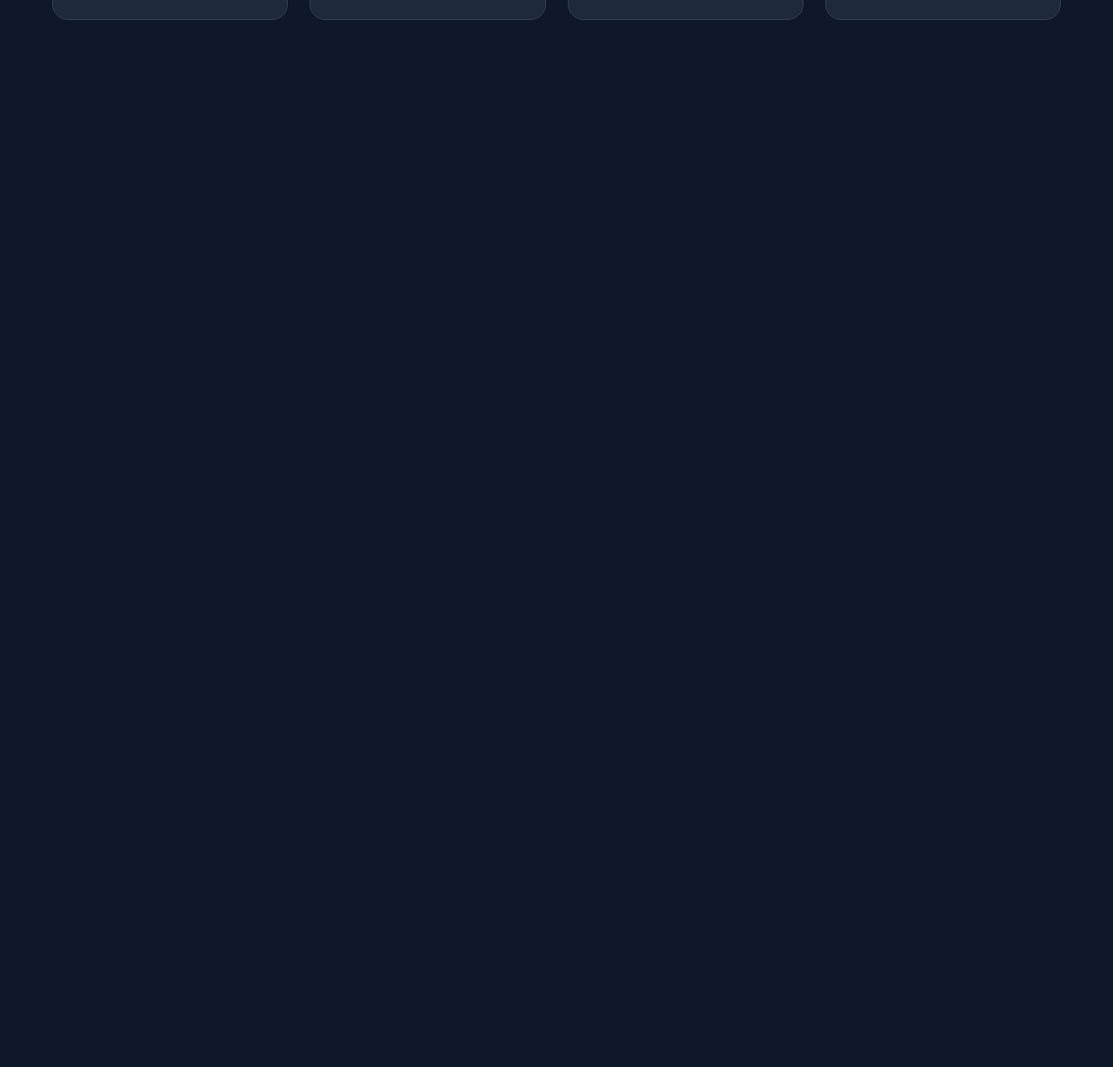
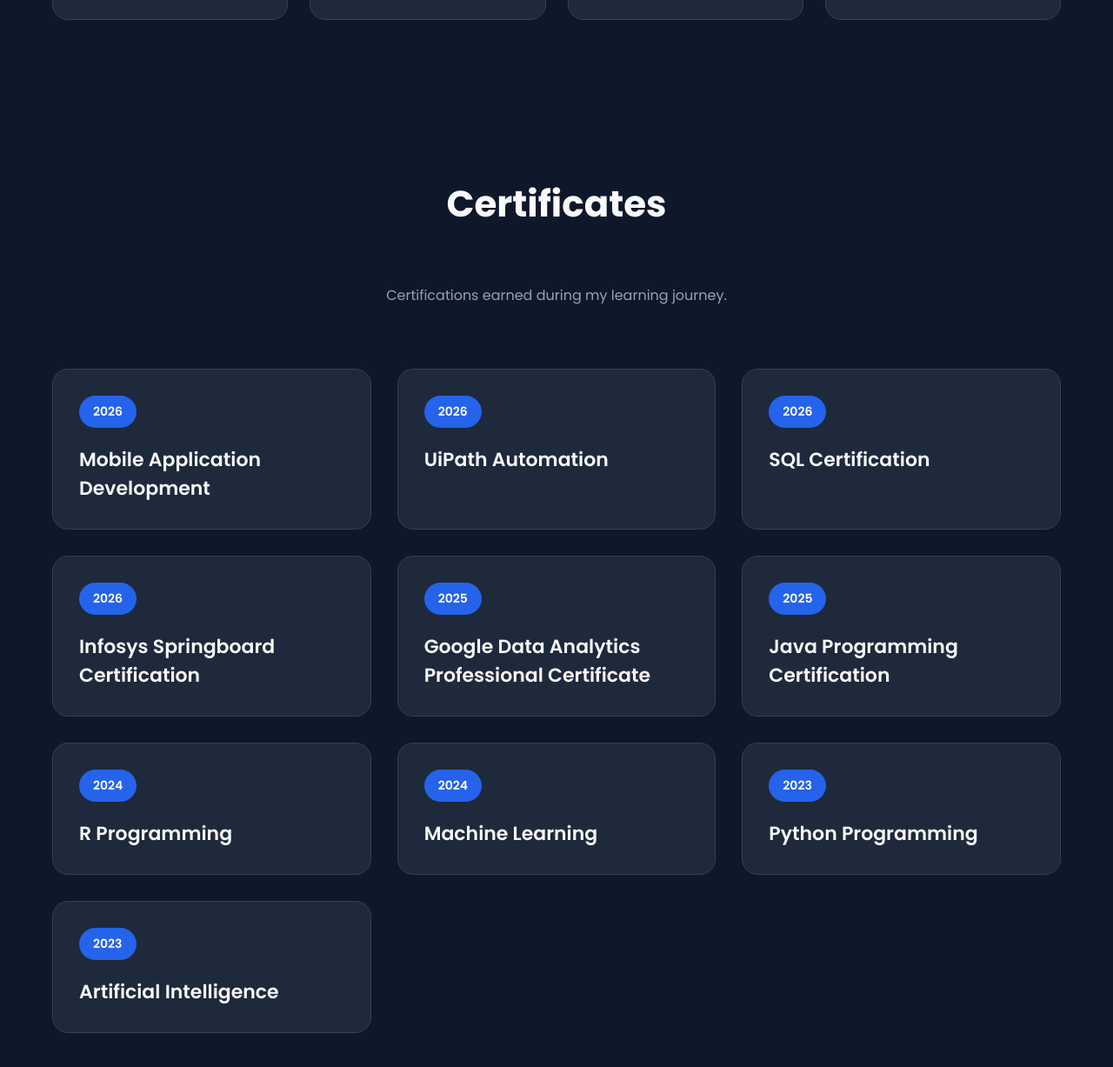
Before and after one commit to anjalipal659/Anjalipal-Portfolio, a plain HTML site: page index.html in a window 1280 px wide. Shown: the part 5842-7069 px from the top of the page at 87% size. Before the commit the page ends 6015 px from the top, so only its background shows below. Drawn offline with Linux system fonts and the light colour scheme.

Commit message:
Add education, certifications and project showcase sections

```diff
--- a/css/style.css
+++ b/css/style.css
@@ -897,3 +897,78 @@
     color:var(--text-secondary);
     line-height:1.8;
 }
+
+/* ==========================
+   CERTIFICATES
+========================== */
+
+#certificates{
+    padding:80px 0;
+}
+
+.certificates-grid{
+    display:grid;
+    grid-template-columns:repeat(3,1fr);
+    gap:30px;
+}
+
+.certificate-card{
+    background:var(--surface-color);
+    border:1px solid var(--border-color);
+    border-radius:18px;
+    padding:30px;
+    transition:.3s;
+}
+
+.certificate-card:hover{
+    transform:translateY(-8px);
+    border-color:var(--primary-color);
+    box-shadow:0 15px 35px rgba(37,99,235,.15);
+}
+
+.certificate-year{
+    display:inline-block;
+    background:var(--primary-color);
+    color:#fff;
+    padding:8px 16px;
+    border-radius:30px;
+    font-size:14px;
+    font-weight:600;
+    margin-bottom:20px;
+}
+
+.certificate-card h3{
+    font-size:22px;
+    line-height:1.5;
+    font-weight:600;
+}
+
+.certificates-grid{
+    display:grid;
+    grid-template-columns:repeat(3,1fr);
+    gap:30px;
+}
+
+.last-certificate{
+    grid-column:2;
+}
+
+@media (max-width:992px){
+    .certificates-grid{
+        grid-template-columns:repeat(2,1fr);
+    }
+
+    .last-certificate{
+        grid-column:auto;
+    }
+}
+
+@media (max-width:768px){
+    .certificates-grid{
+        grid-template-columns:1fr;
+    }
+
+    .last-certificate{
+        grid-column:auto;
+    }
+}
--- a/index.html
+++ b/index.html
@@ -617,6 +617,74 @@
 
 </section>
 
+<section id="certificates">
+
+    <div class="container">
+
+        <h2 class="section-title">Certificates</h2>
+
+        <p class="section-subtitle">
+            Certifications earned during my learning journey.
+        </p>
+
+        <div class="certificates-grid">
+
+            <div class="certificate-card">
+                <span class="certificate-year">2026</span>
+                <h3>Mobile Application Development</h3>
+            </div>
+
+            <div class="certificate-card">
+                <span class="certificate-year">2026</span>
+                <h3>UiPath Automation</h3>
+            </div>
+
+            <div class="certificate-card">
+                <span class="certificate-year">2026</span>
+                <h3>SQL Certification</h3>
+            </div>
+
+            <div class="certificate-card">
+                <span class="certificate-year">2026</span>
+                <h3>Infosys Springboard Certification</h3>
+            </div>
+
+            <div class="certificate-card">
+                <span class="certificate-year">2025</span>
+                <h3>Google Data Analytics Professional Certificate</h3>
+            </div>
+
+            <div class="certificate-card">
+                <span class="certificate-year">2025</span>
+                <h3>Java Programming Certification</h3>
+            </div>
+
+            <div class="certificate-card">
+                <span class="certificate-year">2024</span>
+                <h3>R Programming</h3>
+            </div>
+
+            <div class="certificate-card">
+                <span class="certificate-year">2024</span>
+                <h3>Machine Learning</h3>
+            </div>
+
+            <div class="certificate-card">
+                <span class="certificate-year">2023</span>
+                <h3>Python Programming</h3>
+            </div>
+
+            <div class="certificate-card">
+                <span class="certificate-year">2023</span>
+                <h3>Artificial Intelligence</h3>
+            </div>
+
+        </div>
+
+    </div>
+
+</section>
+
     <!-- ===== Footer ===== -->
     <footer>
 
```
